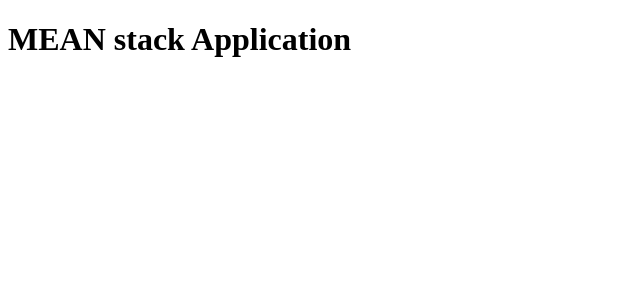
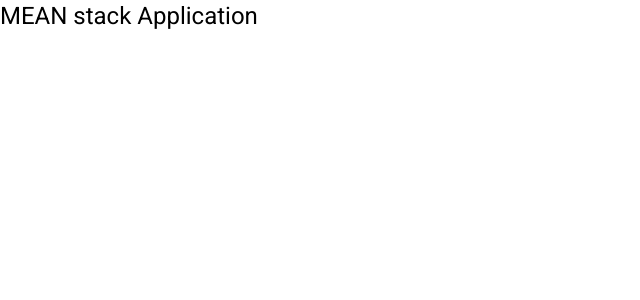
Before and after one commit to emergentIOT/e-commerce, an Angular app in the folder ecommerce-app/: page / in a window 1280 px wide. Shown: the top 300 px of the page, without its empty margins (0-640 px from the left). Built offline with nearby package versions, Linux system fonts and the light colour scheme.

Commit message:
Adding Angular-material

```diff
--- a/ecommerce-app/angular.json
+++ b/ecommerce-app/angular.json
@@ -31,6 +31,7 @@
               "src/assets"
             ],
             "styles": [
+              "./node_modules/@angular/material/prebuilt-themes/purple-green.css",
               "src/styles.scss"
             ],
             "scripts": []
@@ -94,6 +95,7 @@
               "src/assets"
             ],
             "styles": [
+              "./node_modules/@angular/material/prebuilt-themes/purple-green.css",
               "src/styles.scss"
             ],
             "scripts": []
--- a/ecommerce-app/package.json
+++ b/ecommerce-app/package.json
@@ -12,10 +12,12 @@
   "private": true,
   "dependencies": {
     "@angular/animations": "~11.0.3",
+    "@angular/cdk": "^11.0.1",
     "@angular/common": "~11.0.3",
     "@angular/compiler": "~11.0.3",
     "@angular/core": "~11.0.3",
     "@angular/forms": "~11.0.3",
+    "@angular/material": "^11.0.1",
     "@angular/platform-browser": "~11.0.3",
     "@angular/platform-browser-dynamic": "~11.0.3",
     "@angular/router": "~11.0.3",
--- a/ecommerce-app/src/app/app.module.ts
+++ b/ecommerce-app/src/app/app.module.ts
@@ -3,6 +3,7 @@ import { NgModule } from '@angular/core';
 
 import { AppRoutingModule } from './app-routing.module';
 import { AppComponent } from './app.component';
+import { BrowserAnimationsModule } from '@angular/platform-browser/animations';
 
 @NgModule({
   declarations: [
@@ -10,7 +11,8 @@ import { AppComponent } from './app.component';
   ],
   imports: [
     BrowserModule,
-    AppRoutingModule
+    AppRoutingModule,
+    BrowserAnimationsModule
   ],
   providers: [],
   bootstrap: [AppComponent]
--- a/ecommerce-app/src/index.html
+++ b/ecommerce-app/src/index.html
@@ -6,8 +6,10 @@
   <base href="/">
   <meta name="viewport" content="width=device-width, initial-scale=1">
   <link rel="icon" type="image/x-icon" href="favicon.ico">
+  <link href="https://fonts.googleapis.com/css?family=Roboto:300,400,500&display=swap" rel="stylesheet">
+  <link href="https://fonts.googleapis.com/icon?family=Material+Icons" rel="stylesheet">
 </head>
-<body>
+<body class="mat-typography">
   <app-root></app-root>
 </body>
 </html>
--- a/ecommerce-app/src/styles.scss
+++ b/ecommerce-app/src/styles.scss
@@ -1 +1,4 @@
 /* You can add global styles to this file, and also import other style files */
+
+html, body { height: 100%; }
+body { margin: 0; font-family: Roboto, "Helvetica Neue", sans-serif; }
```
Also changed, not shown: 1 other file (tests, documents, lock files or other folders).
